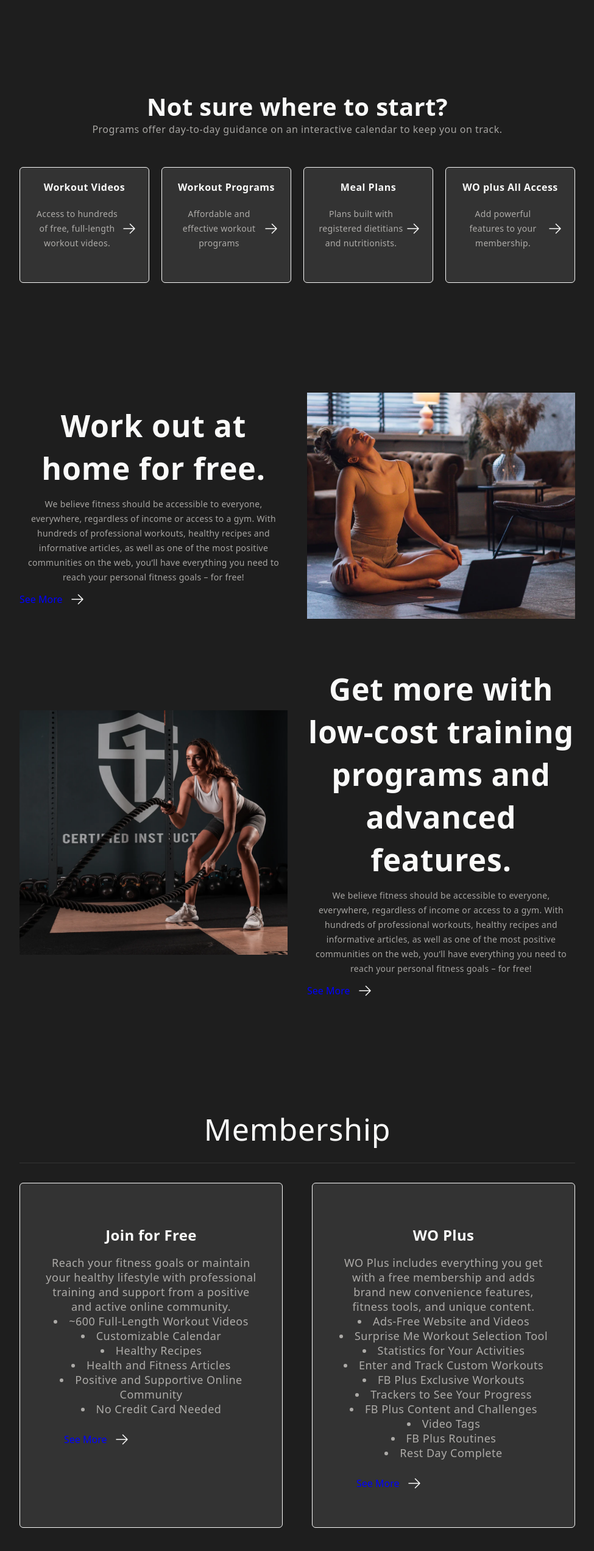
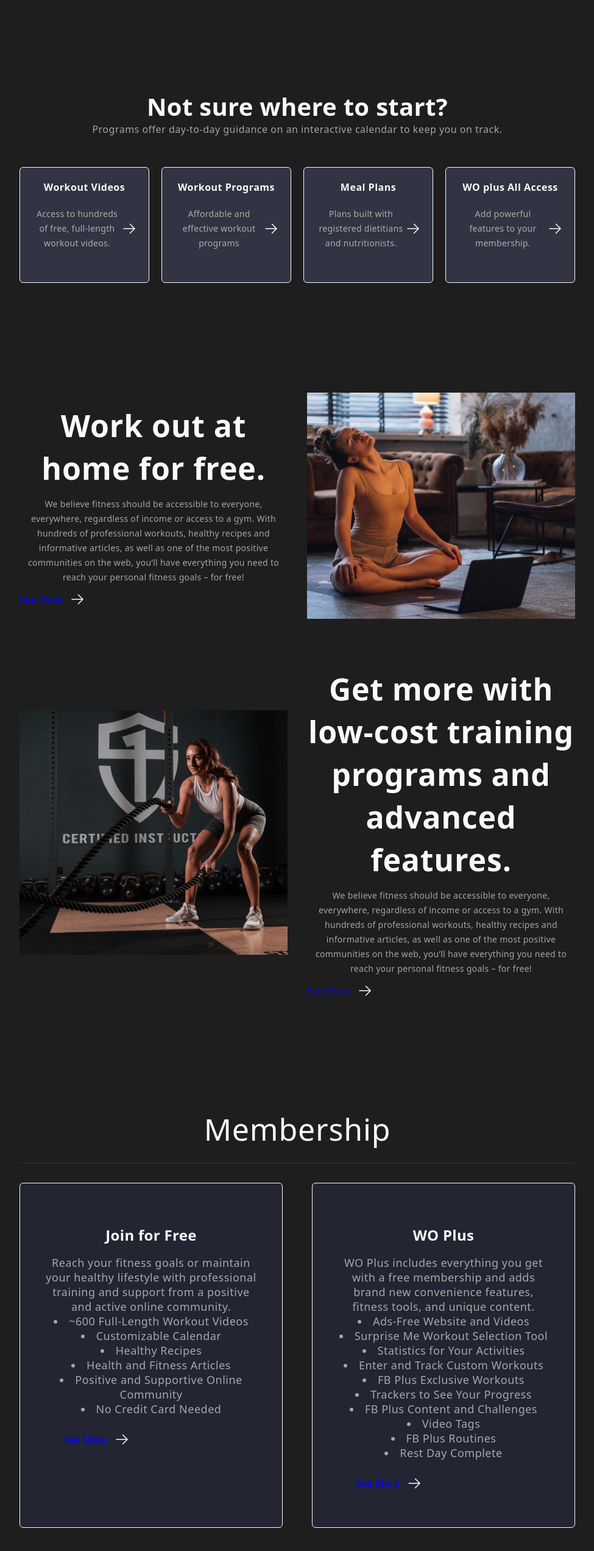
Before and after one commit to Shollytemmy/Work-Out-Landing-Page, a React (Vite) app: page / in a window 1280 px wide. Shown: the part 916-3460 px from the top of the page at 61% size, without its empty margins (152-1127 px from the left). Built offline with nearby package versions, Linux system fonts and the light colour scheme.

Commit message:
fix: background-color issues for both program card and Membership card

```diff
--- a/src/Components/molecules/Card.jsx
+++ b/src/Components/molecules/Card.jsx
@@ -2,8 +2,9 @@ import React from 'react'
 
 export const Card = ({children, styles}) => {
   return (
-    <article className={`${styles} border bg-[#333] rounded-md`}>
+    <article className={`${styles} border rounded-md`}>
         {children}
     </article>
   )
 }
+//
--- a/src/Components/pages/Community/index.jsx
+++ b/src/Components/pages/Community/index.jsx
@@ -39,7 +39,7 @@ export const Community = () => {
          {
           communities.map((community) => {
             return(
-              <Card key={community.id} styles="p-10" >
+              <Card key={community.id} styles="p-10 bg-[#232532]" >
                 <h2 className='community_title'>{community.tittle}</h2>
                 <div className="list">
                   <p className='community_content'>{community.content}</p>
--- a/src/Components/pages/Programs/index.jsx
+++ b/src/Components/pages/Programs/index.jsx
@@ -35,7 +35,7 @@ export const Programs = () => {
         <div  className='program_map'>
           {programs.map((program) => {
             return(
-              <Card key={program.id} styles={"w-[304px] h-[190px] p-5"}>
+              <Card key={program.id} styles={"w-[304px] h-[190px] p-5 bg-[#323443]" }>
                 <h2 className='font-semibold text-[16px] leading-6 tracking-[0.5px]'>{program.title}</h2>
                 <div className='content flex mt-[20px] justify-center items-center'>
                   <p className='program_data'>{program.content}</p>
```
